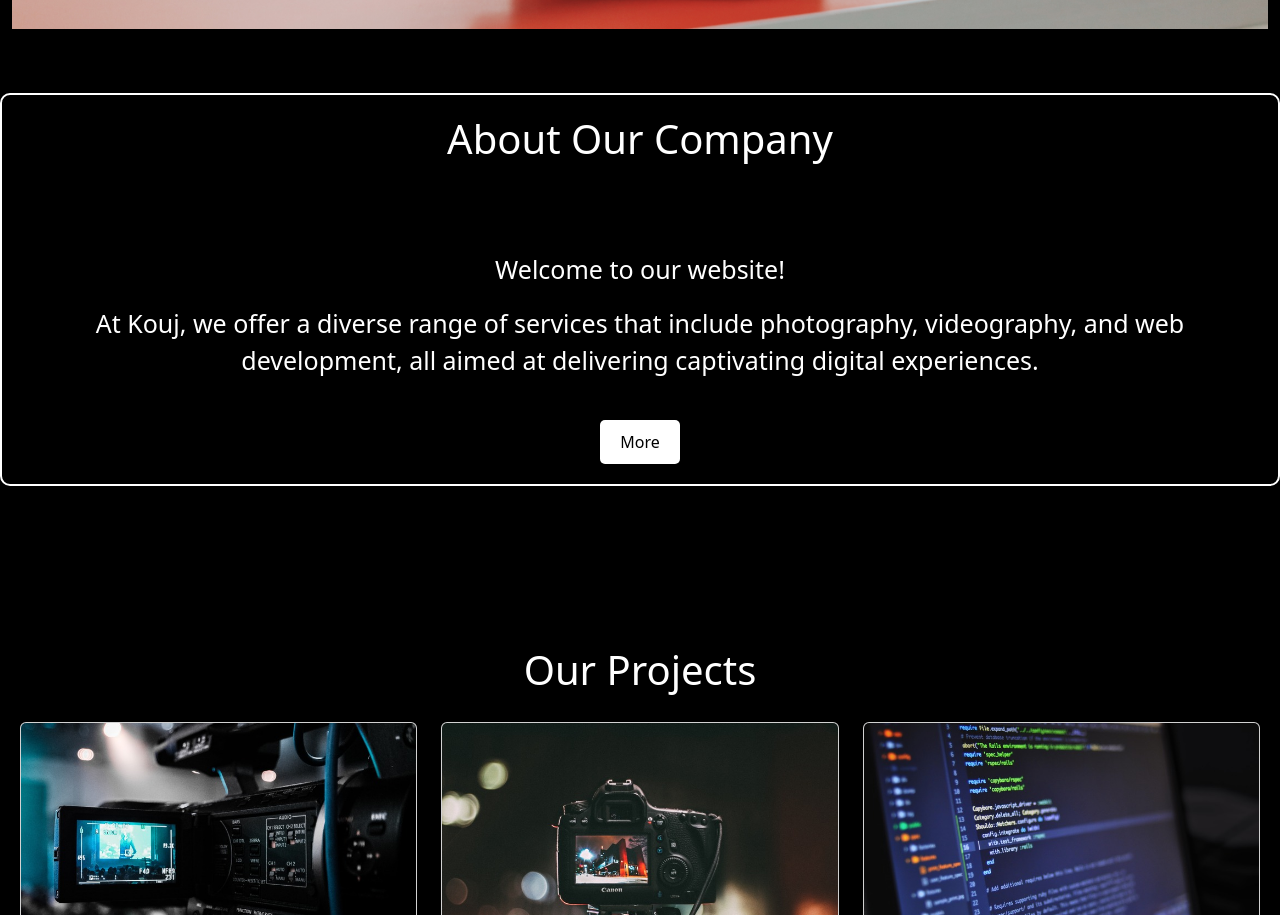
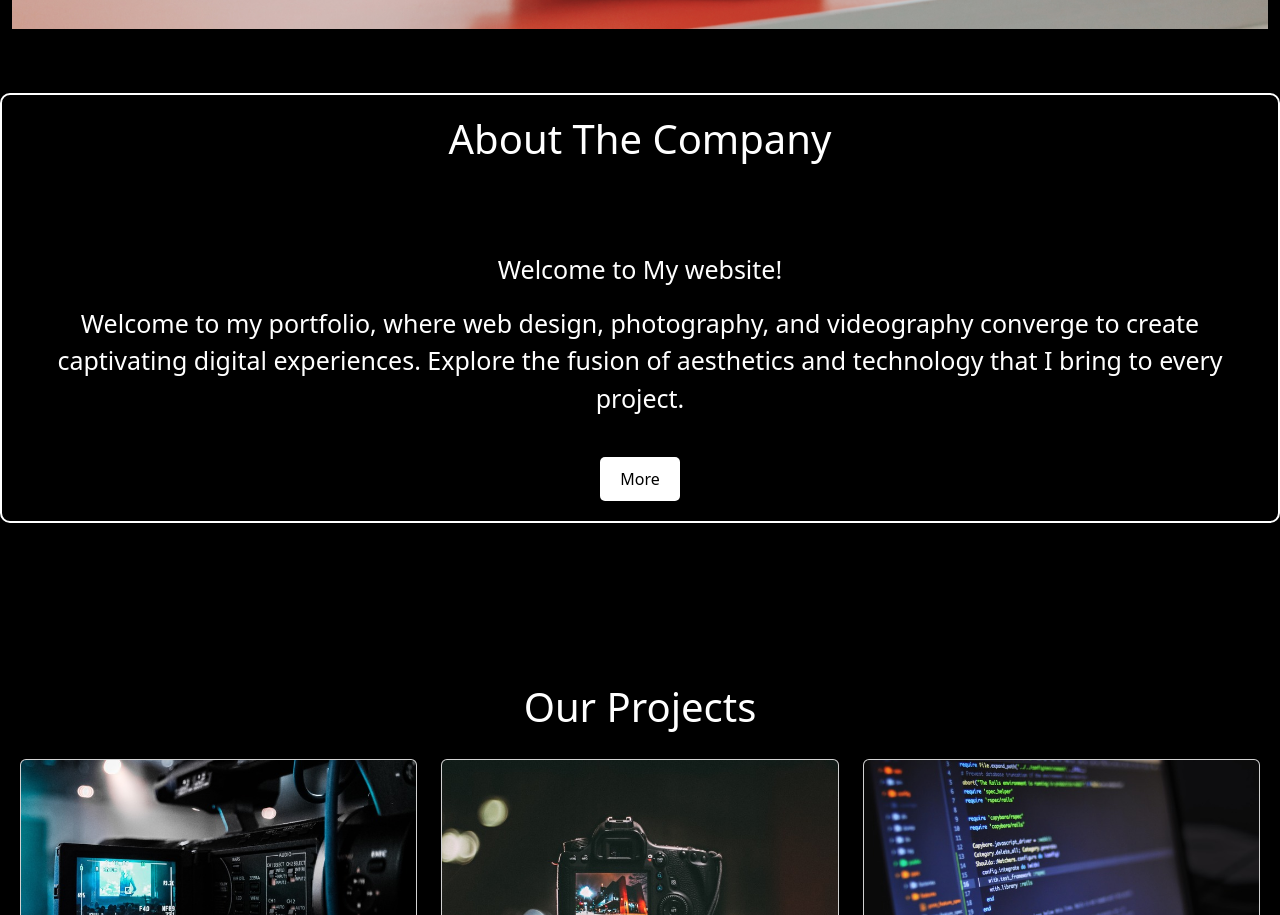
Before and after one commit to youn0623/final, a plain HTML site: page index.html in a window 1280 px wide. Shown: the part 819-1734 px from the top of the page. Drawn offline with nearby package versions, Linux system fonts and the light colour scheme.

```diff
--- a/index.html
+++ b/index.html
@@ -58,14 +58,11 @@
     <!-- Adding about section -->
     <section id="content" class="about-us" itemscope itemtype="https://schema.org/WebPage">
         <div class="about-content">
-            <h2 class="about-heading" id="about-heading">About Our Company</h2>
-            <p>Welcome to our website!</p>
+            <h2 class="about-heading" id="about-heading">About The Company</h2>
+            <p>Welcome to My website!</p>
             <!-- Adding description of the company -->
             <p class="about-text" itemprop="description">
-                At Kouj, we offer a diverse range of services
-                that include photography, videography,
-                and web development, all aimed at delivering
-                captivating digital experiences.</p>
+                Welcome to my portfolio, where web design, photography, and videography converge to create captivating digital experiences. Explore the fusion of aesthetics and technology that I bring to every project.</p>
             <!-- Adding Button for about page -->
             <a href="about.html" class="abt-btn" role="button" aria-label="Learn more about our company">More</a>
         </div>
```
Also changed, not shown: about.html (+1 -5 lines), 1 other file.
